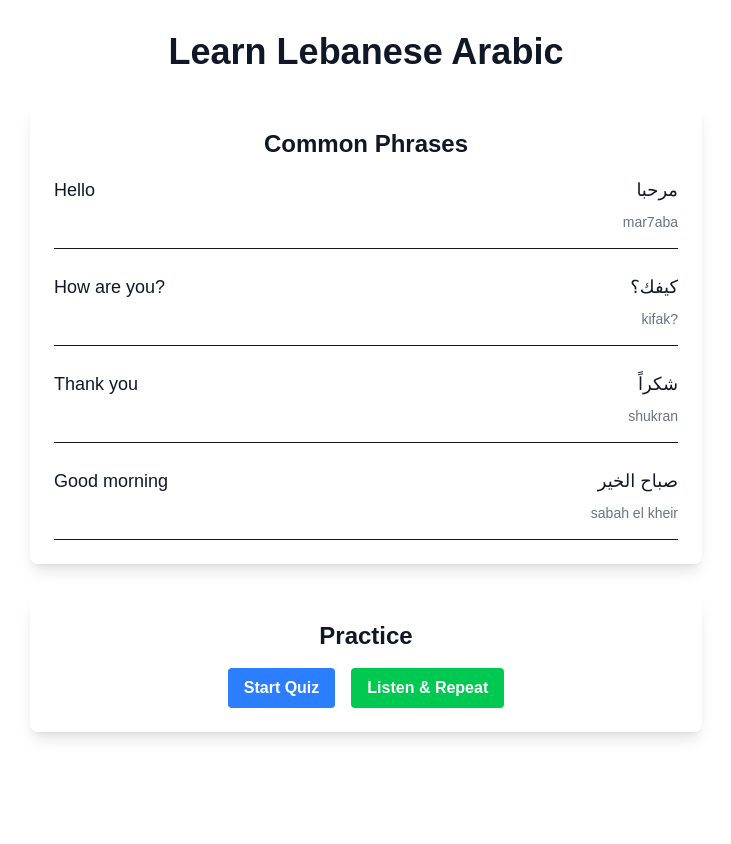
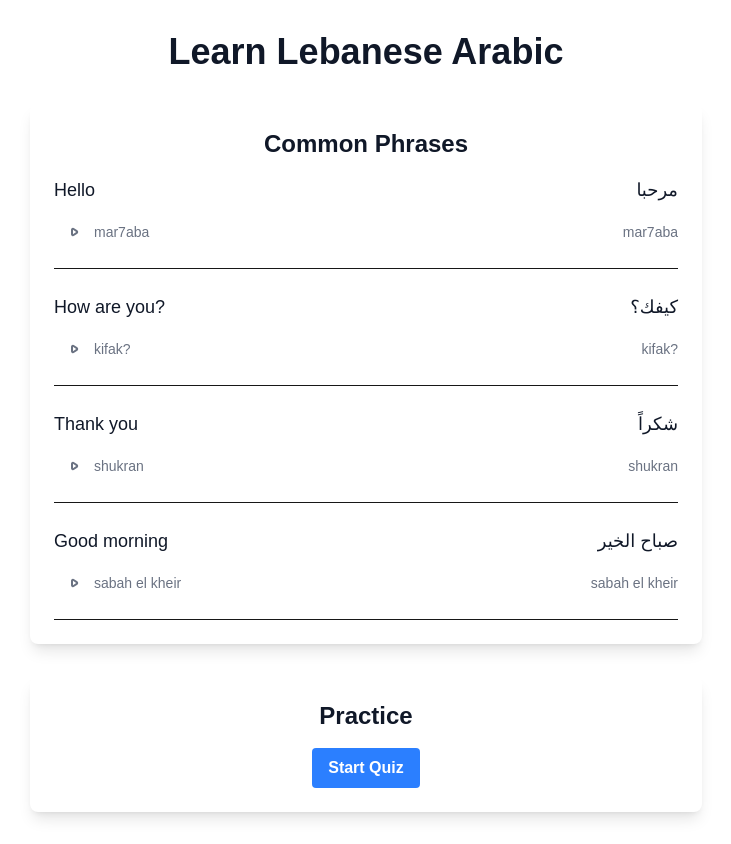
Before and after one commit to mangodrummer/arabic-app, a Next.js app: page / in a window 1280 px wide. Shown: the whole page, without its empty margins (274-1005 px from the left). Before the commit the page ends 800 px from the top, so only its background shows below. Built offline with nearby package versions, Linux system fonts and the light colour scheme.

Commit message:
Add quiz and audio features

```diff
--- a/src/app/page.tsx
+++ b/src/app/page.tsx
@@ -1,6 +1,46 @@
-import Image from "next/image";
+'use client';
+
+import { useState } from 'react';
+import Quiz from '@/components/Quiz';
+import AudioPlayer from '@/components/AudioPlayer';
+
+interface Phrase {
+  english: string;
+  arabic: string;
+  franco: string;
+  audioUrl: string;
+}
+
+const phrases: Phrase[] = [
+  {
+    english: "Hello",
+    arabic: "مرحبا",
+    franco: "mar7aba",
+    audioUrl: "/audio/mar7aba.mp3"
+  },
+  {
+    english: "How are you?",
+    arabic: "كيفك؟",
+    franco: "kifak?",
+    audioUrl: "/audio/kifak.mp3"
+  },
+  {
+    english: "Thank you",
+    arabic: "شكراً",
+    franco: "shukran",
+    audioUrl: "/audio/shukran.mp3"
+  },
+  {
+    english: "Good morning",
+    arabic: "صباح الخير",
+    franco: "sabah el kheir",
+    audioUrl: "/audio/sabah-el-kheir.mp3"
+  }
+];
 
 export default function Home() {
+  const [showQuiz, setShowQuiz] = useState(false);
+
   return (
     <div className="min-h-screen bg-white dark:bg-gray-900">
       <main className="container mx-auto px-4 py-8">
@@ -8,55 +48,26 @@ export default function Home() {
           Learn Lebanese Arabic
         </h1>
 
+        {!showQuiz ? (
+          <>
             <div className="max-w-2xl mx-auto bg-white dark:bg-gray-800 rounded-lg shadow-lg p-6 mb-8">
               <h2 className="text-2xl font-semibold text-center mb-4 text-gray-900 dark:text-white">
                 Common Phrases
               </h2>
 
               <div className="space-y-6">
-            {/* Greeting */}
-            <div className="border-b pb-4">
+                {phrases.map((phrase, index) => (
+                  <div key={index} className="border-b pb-4">
                     <div className="flex justify-between items-center mb-2">
-                <span className="text-lg text-gray-900 dark:text-white">Hello</span>
-                <span className="text-lg text-gray-900 dark:text-white">مرحبا</span>
+                      <span className="text-lg text-gray-900 dark:text-white">{phrase.english}</span>
+                      <span className="text-lg text-gray-900 dark:text-white">{phrase.arabic}</span>
                     </div>
-              <div className="text-sm text-gray-500 dark:text-gray-400 text-right">
-                mar7aba
+                    <div className="flex justify-between items-center">
+                      <AudioPlayer text={phrase.franco} audioUrl={phrase.audioUrl} />
+                      <span className="text-sm text-gray-500 dark:text-gray-400">{phrase.franco}</span>
                     </div>
                   </div>
-
-            {/* How are you */}
-            <div className="border-b pb-4">
-              <div className="flex justify-between items-center mb-2">
-                <span className="text-lg text-gray-900 dark:text-white">How are you?</span>
-                <span className="text-lg text-gray-900 dark:text-white">كيفك؟</span>
-              </div>
-              <div className="text-sm text-gray-500 dark:text-gray-400 text-right">
-                kifak?
-              </div>
-            </div>
-
-            {/* Thank you */}
-            <div className="border-b pb-4">
-              <div className="flex justify-between items-center mb-2">
-                <span className="text-lg text-gray-900 dark:text-white">Thank you</span>
-                <span className="text-lg text-gray-900 dark:text-white">شكراً</span>
-              </div>
-              <div className="text-sm text-gray-500 dark:text-gray-400 text-right">
-                shukran
-              </div>
-            </div>
-
-            {/* Good morning */}
-            <div className="border-b pb-4">
-              <div className="flex justify-between items-center mb-2">
-                <span className="text-lg text-gray-900 dark:text-white">Good morning</span>
-                <span className="text-lg text-gray-900 dark:text-white">صباح الخير</span>
-              </div>
-              <div className="text-sm text-gray-500 dark:text-gray-400 text-right">
-                sabah el kheir
-              </div>
-            </div>
+                ))}
               </div>
             </div>
 
@@ -65,14 +76,29 @@ export default function Home() {
                 Practice
               </h2>
               <div className="flex justify-center space-x-4">
-            <button className="bg-blue-500 hover:bg-blue-600 text-white font-semibold py-2 px-4 rounded">
+                <button
+                  onClick={() => setShowQuiz(true)}
+                  className="bg-blue-500 hover:bg-blue-600 text-white font-semibold py-2 px-4 rounded"
+                >
                   Start Quiz
-            </button>
-            <button className="bg-green-500 hover:bg-green-600 text-white font-semibold py-2 px-4 rounded">
-              Listen & Repeat
                 </button>
               </div>
             </div>
+          </>
+        ) : (
+          <div className="max-w-2xl mx-auto bg-white dark:bg-gray-800 rounded-lg shadow-lg p-6">
+            <div className="flex justify-between items-center mb-6">
+              <h2 className="text-2xl font-semibold text-gray-900 dark:text-white">Quiz</h2>
+              <button
+                onClick={() => setShowQuiz(false)}
+                className="text-gray-500 hover:text-gray-700 dark:text-gray-400 dark:hover:text-gray-200"
+              >
+                Back to Phrases
+              </button>
+            </div>
+            <Quiz />
+          </div>
+        )}
       </main>
     </div>
   );
--- /dev/null
+++ b/src/components/AudioPlayer.tsx
@@ -0,0 +1,52 @@
+'use client';
+
+import { useState } from 'react';
+
+interface AudioPlayerProps {
+  text: string;
+  audioUrl: string;
+}
+
+export default function AudioPlayer({ text, audioUrl }: AudioPlayerProps) {
+  const [isPlaying, setIsPlaying] = useState(false);
+
+  const playAudio = () => {
+    const audio = new Audio(audioUrl);
+    audio.onended = () => setIsPlaying(false);
+    audio.play();
+    setIsPlaying(true);
+  };
+
+  return (
+    <button
+      onClick={playAudio}
+      disabled={isPlaying}
+      className="flex items-center gap-2 p-2 rounded-full hover:bg-gray-100 dark:hover:bg-gray-700 transition-colors"
+    >
+      <svg
+        xmlns="http://www.w3.org/2000/svg"
+        className={`h-6 w-6 ${isPlaying ? 'text-blue-500' : 'text-gray-500'}`}
+        fill="none"
+        viewBox="0 0 24 24"
+        stroke="currentColor"
+      >
+        {isPlaying ? (
+          <path
+            strokeLinecap="round"
+            strokeLinejoin="round"
+            strokeWidth={2}
+            d="M10 9v6m4-6v6m7-3a9 9 0 11-18 0 9 9 0 0118 0z"
+          />
+        ) : (
+          <path
+            strokeLinecap="round"
+            strokeLinejoin="round"
+            strokeWidth={2}
+            d="M14.752 11.168l-3.197-2.132A1 1 0 0010 9.87v4.263a1 1 0 001.555.832l3.197-2.132a1 1 0 000-1.664z"
+          />
+        )}
+      </svg>
+      <span className="text-sm text-gray-500">{text}</span>
+    </button>
+  );
+}
--- /dev/null
+++ b/src/components/Quiz.tsx
@@ -0,0 +1,120 @@
+'use client';
+
+import { useState } from 'react';
+
+interface Question {
+  english: string;
+  arabic: string;
+  franco: string;
+  options: string[];
+  correctAnswer: string;
+}
+
+const questions: Question[] = [
+  {
+    english: "Hello",
+    arabic: "مرحبا",
+    franco: "mar7aba",
+    options: ["mar7aba", "kifak", "shukran", "sabah el kheir"],
+    correctAnswer: "mar7aba"
+  },
+  {
+    english: "How are you?",
+    arabic: "كيفك؟",
+    franco: "kifak?",
+    options: ["mar7aba", "kifak", "shukran", "sabah el kheir"],
+    correctAnswer: "kifak"
+  },
+  {
+    english: "Thank you",
+    arabic: "شكراً",
+    franco: "shukran",
+    options: ["mar7aba", "kifak", "shukran", "sabah el kheir"],
+    correctAnswer: "shukran"
+  },
+  {
+    english: "Good morning",
+    arabic: "صباح الخير",
+    franco: "sabah el kheir",
+    options: ["mar7aba", "kifak", "shukran", "sabah el kheir"],
+    correctAnswer: "sabah el kheir"
+  }
+];
+
+export default function Quiz() {
+  const [currentQuestion, setCurrentQuestion] = useState(0);
+  const [score, setScore] = useState(0);
+  const [showScore, setShowScore] = useState(false);
+  const [selectedAnswer, setSelectedAnswer] = useState<string | null>(null);
+
+  const handleAnswerClick = (answer: string) => {
+    setSelectedAnswer(answer);
+    if (answer === questions[currentQuestion].correctAnswer) {
+      setScore(score + 1);
+    }
+
+    setTimeout(() => {
+      if (currentQuestion + 1 < questions.length) {
+        setCurrentQuestion(currentQuestion + 1);
+        setSelectedAnswer(null);
+      } else {
+        setShowScore(true);
+      }
+    }, 1000);
+  };
+
+  const restartQuiz = () => {
+    setCurrentQuestion(0);
+    setScore(0);
+    setShowScore(false);
+    setSelectedAnswer(null);
+  };
+
+  if (showScore) {
+    return (
+      <div className="text-center">
+        <h3 className="text-2xl font-bold mb-4">
+          Quiz Complete! Your score: {score} out of {questions.length}
+        </h3>
+        <button
+          onClick={restartQuiz}
+          className="bg-blue-500 hover:bg-blue-600 text-white font-semibold py-2 px-4 rounded"
+        >
+          Restart Quiz
+        </button>
+      </div>
+    );
+  }
+
+  return (
+    <div className="space-y-6">
+      <div className="text-center mb-6">
+        <h3 className="text-xl font-semibold mb-2">
+          Question {currentQuestion + 1} of {questions.length}
+        </h3>
+        <p className="text-2xl font-bold mb-4">{questions[currentQuestion].english}</p>
+        <p className="text-2xl font-bold mb-2">{questions[currentQuestion].arabic}</p>
+        <p className="text-gray-500">{questions[currentQuestion].franco}</p>
+      </div>
+
+      <div className="grid grid-cols-1 gap-4">
+        {questions[currentQuestion].options.map((option, index) => (
+          <button
+            key={index}
+            onClick={() => handleAnswerClick(option)}
+            className={`p-4 rounded-lg text-lg font-semibold transition-colors ${
+              selectedAnswer === option
+                ? option === questions[currentQuestion].correctAnswer
+                  ? 'bg-green-500 text-white'
+                  : 'bg-red-500 text-white'
+                : 'bg-gray-100 hover:bg-gray-200 dark:bg-gray-700 dark:hover:bg-gray-600'
+            }`}
+            disabled={selectedAnswer !== null}
+          >
+            {option}
+          </button>
+        ))}
+      </div>
+    </div>
+  );
+}
```
Lines whose indentation alone changed are shown as unchanged.
